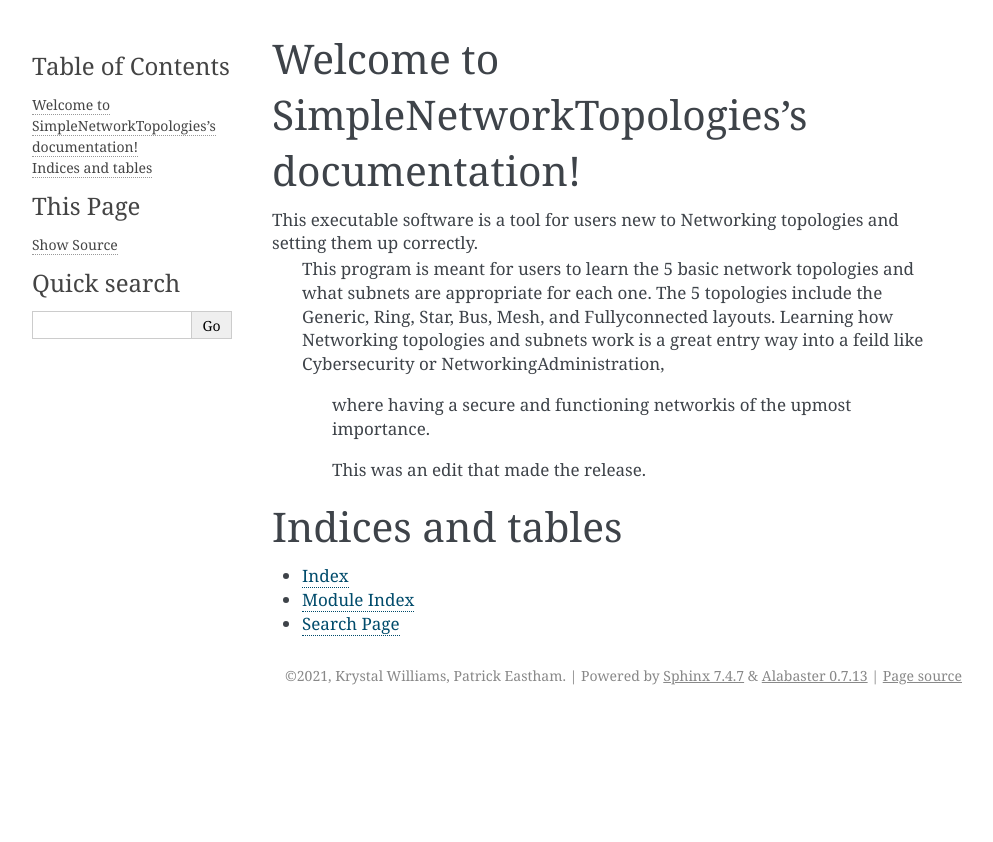
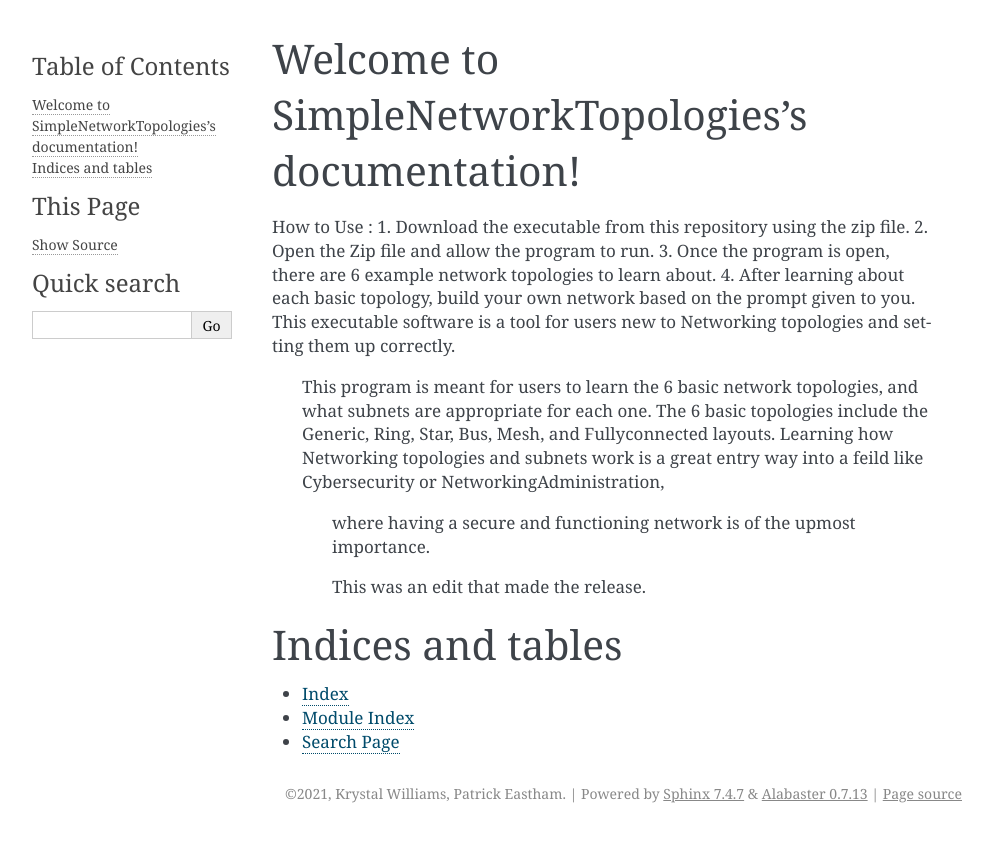
Before and after one commit to KrysEWilliams/SimpleNetworkTopologies, a Sphinx documentation site: the page built from docs/index.rst, in a window 1280 px wide. Shown: the top 842 px of the page, without its empty margins (148-1141 px from the left). Built offline with Sphinx 7.4.7, drawn with Linux system fonts in a browser that asks for light colours.

Commit message:
Documentation update

```diff
--- a/docs/index.rst
+++ b/docs/index.rst
@@ -6,11 +6,16 @@
 Welcome to SimpleNetworkTopologies's documentation!
 ===================================================
 
+How to Use :
+1. Download the executable from this repository using the zip file.
+2. Open the Zip file and allow the program to run.
+3. Once the program is open, there are 6 example network topologies to learn about.
+4. After learning about each basic topology, build your own network based on the prompt given to you.
 This executable software is a tool for users new to Networking topologies and setting them up correctly.
- This program is meant for users to learn the 5 basic network topologies and what subnets are appropriate for each one.
- The 5 topologies include the Generic, Ring, Star, Bus, Mesh, and Fullyconnected layouts.
+ This program is meant for users to learn the 6 basic network topologies, and what subnets are appropriate for each one.
+ The 6 basic topologies include the Generic, Ring, Star, Bus, Mesh, and Fullyconnected layouts.
  Learning how Networking topologies and subnets work is a great entry way into a feild like Cybersecurity or NetworkingAdministration,
-  where having a secure and functioning networkis of the upmost importance.
+  where having a secure and functioning network is of the upmost importance.
 
   This was an edit that made the release.
 
```
